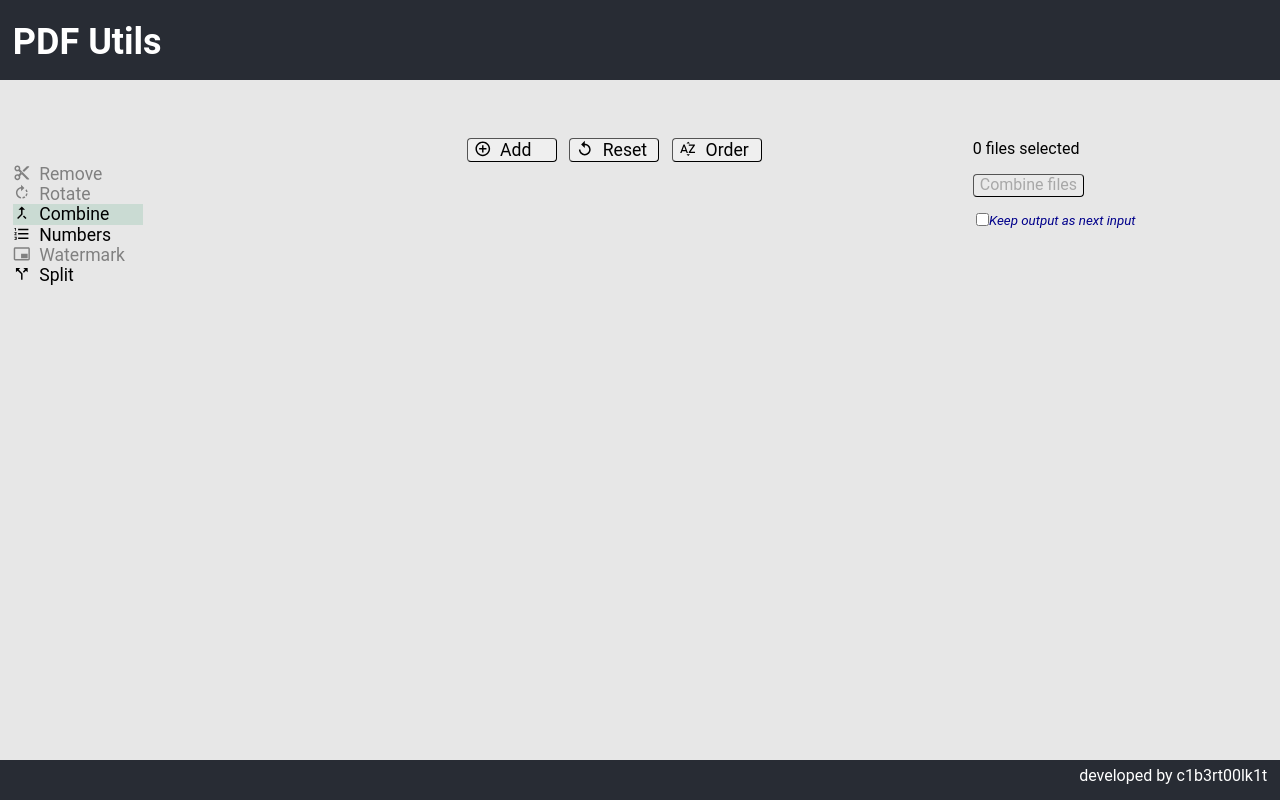
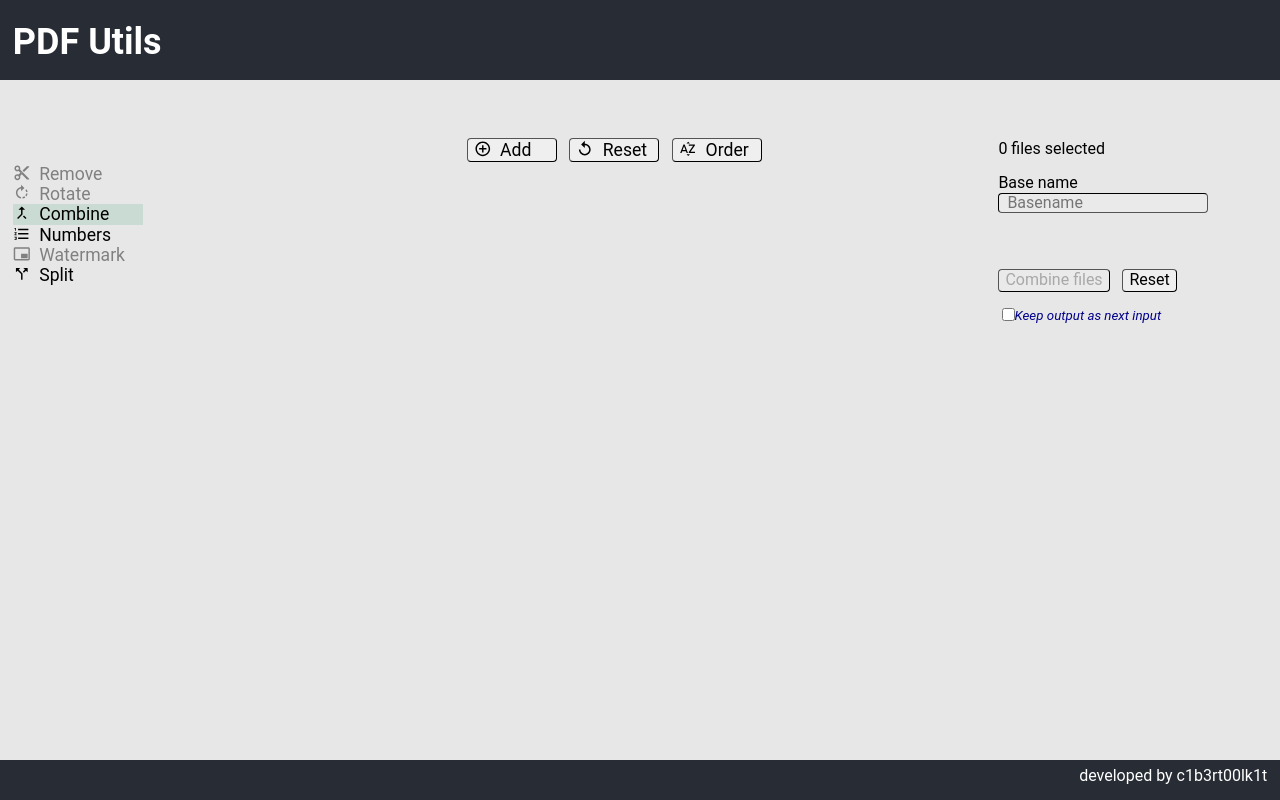
Before and after one commit to c1b3rt00lk1t/pdf-poc, a React (Vite) app: page / in a window 1280 px wide. Built offline with nearby package versions, Linux system fonts and the light colour scheme.

Commit message:
Add parametrization for Combine (base output name)

```diff
--- a/src/components/TransformCombine.tsx
+++ b/src/components/TransformCombine.tsx
@@ -16,13 +16,41 @@ const TransformCombine = ({
   handleKeepOutputAsInput,
 }: TransformCombineProps) => {
   const [keepOutputAsInput, setKeepOutputAsInput] = useState<boolean>(false);
+  const [basename, setBasename] = useState<string>(
+    files.length ? files[0].name.replace(/.pdf/i, "") : ""
+  );
+  const disabled = !files.length;
+
+  function handleClickReset(event: React.MouseEvent<HTMLButtonElement>) {
+    event.preventDefault();
+    setBasename("");
+  }
+
   return (
-    <>
-      <p>{files.length} files selected</p>
+    <form className={styles.form} autoComplete="off">
+      <p className={styles.p}>{files.length} files selected</p>
+      <div>
+        <label htmlFor="basename" className={styles.label}>
+          Base name
+        </label>
+        <input
+          id="basename"
+          name="basename"
+          onChange={(ev) => setBasename(ev.target.value)}
+          type="text"
+          placeholder={
+            !disabled ? files[0].name.replace(/.pdf/i, "") : "Basename"
+          }
+          value={!disabled ? basename : ""}
+          disabled={disabled}
+          className={styles.inputText}
+        />
+      </div>
       <div>
         <button
           disabled={!files.length}
-          onClick={() => {
+          onClick={(event) => {
+            event.preventDefault();
             if (files.length) {
               combineFiles(files, orderFiles).then((file) => {
                 if (keepOutputAsInput) {
@@ -36,6 +64,9 @@ const TransformCombine = ({
         >
           Combine files
         </button>
+        <button onClick={handleClickReset} className={styles.button}>
+          Reset
+        </button>
       </div>
       <label className={styles.labelSmall}>
         <input
@@ -46,7 +77,7 @@ const TransformCombine = ({
         />{" "}
         Keep output as next input
       </label>
-    </>
+    </form>
   );
 };
 
--- a/src/components/Transformations.module.css
+++ b/src/components/Transformations.module.css
@@ -49,6 +49,10 @@ input[type="number"]::-webkit-inner-spin-button {
   margin: 5vh 1vw 0 1vw;
 }
 
+.p {
+  margin-top: 0;
+}
+
 .labelSmall {
   margin-top: 2vh;
   display: flex;
```
